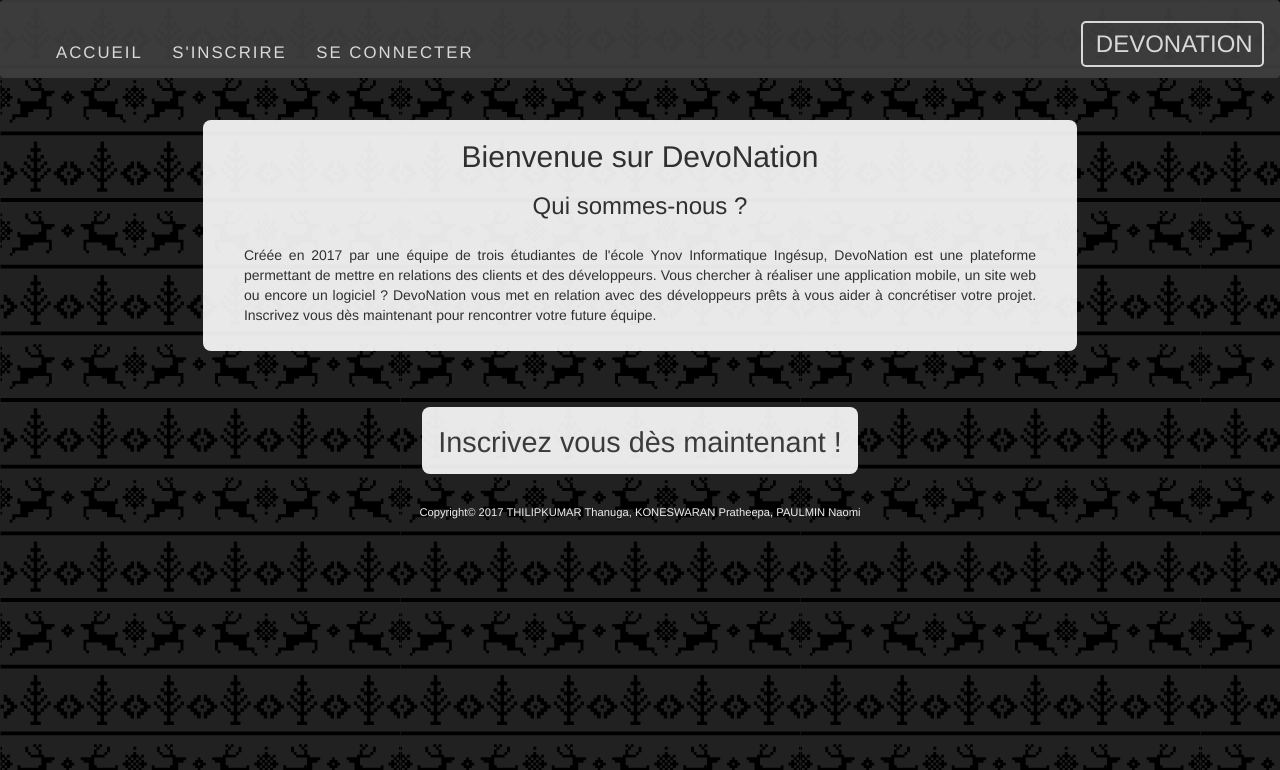
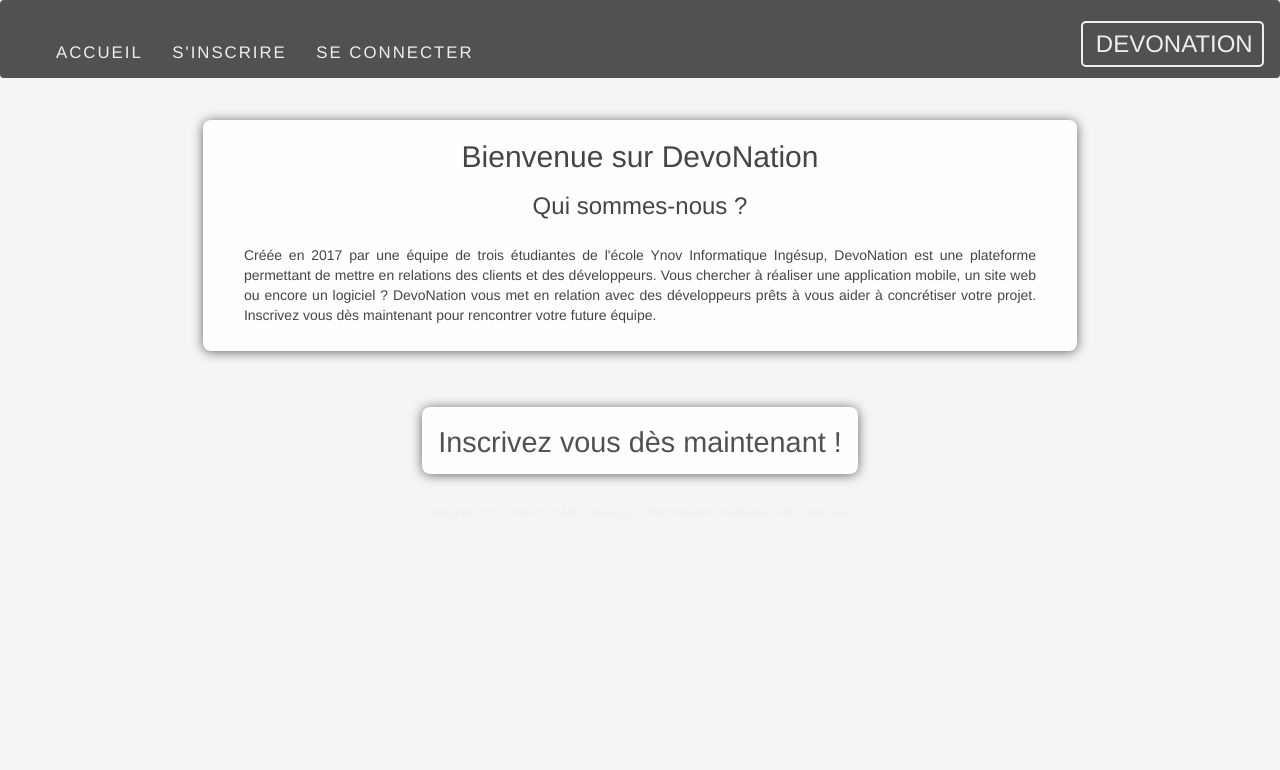
Before and after one commit to koneswaranp/Ydays2017, a PHP site: page / in a window 1280 px wide. Shown: the top 770 px of the page. Run offline with PHP 8.4, Linux system fonts and the light colour scheme.

Commit message:
test css fond clair

```diff
--- a/CSS/header.css
+++ b/CSS/header.css
@@ -4,7 +4,8 @@
 
 body {
     position: relative;
-    background-image: url(../img/christmas-dark.png);
+    /*background-image: url(../img/christmas-dark.png);*/
+    background-color: #f5f5f5;
 }
 
 /* NAVBAR */
@@ -63,6 +64,7 @@
 .publish {
     text-align: center;
     background: white;
+    box-shadow: 0 1px 12px #555;
     margin-bottom: 7vh;
     margin-top: 15vh;
     border-radius: 8px;
```
